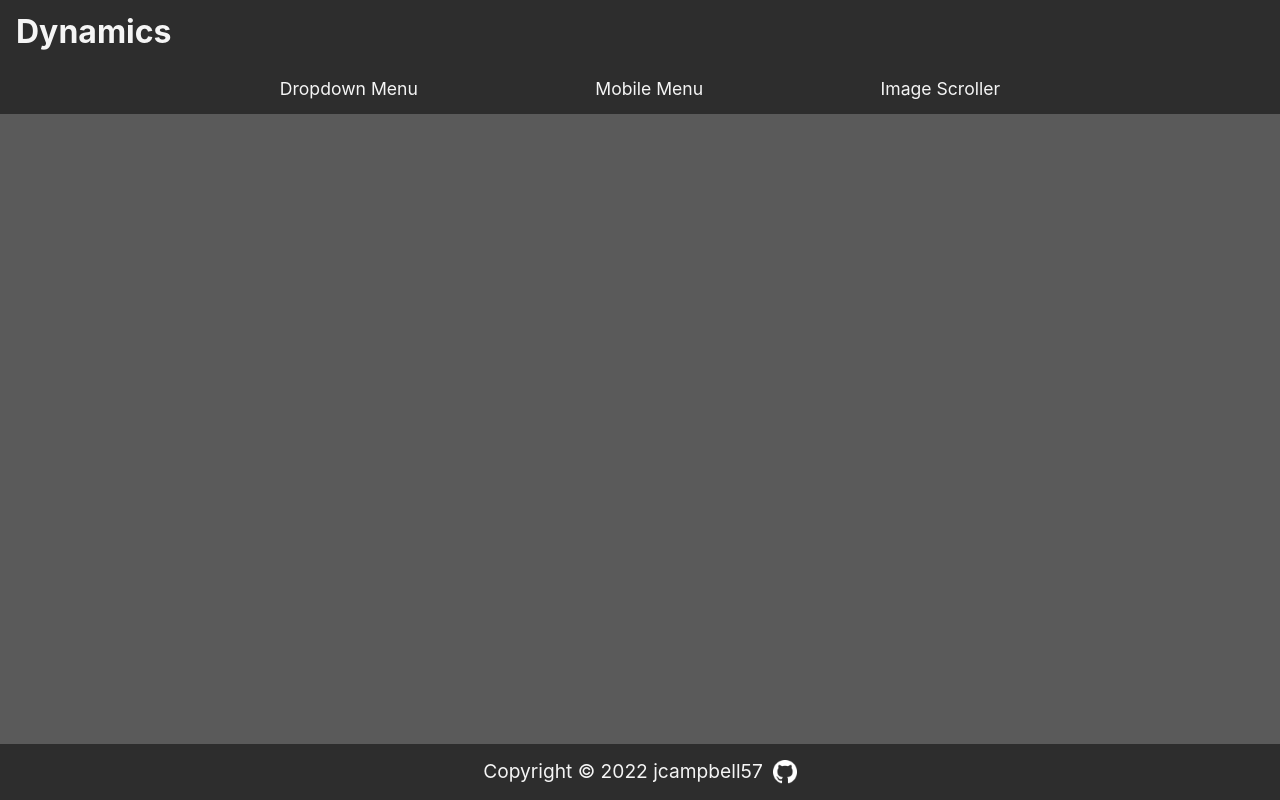
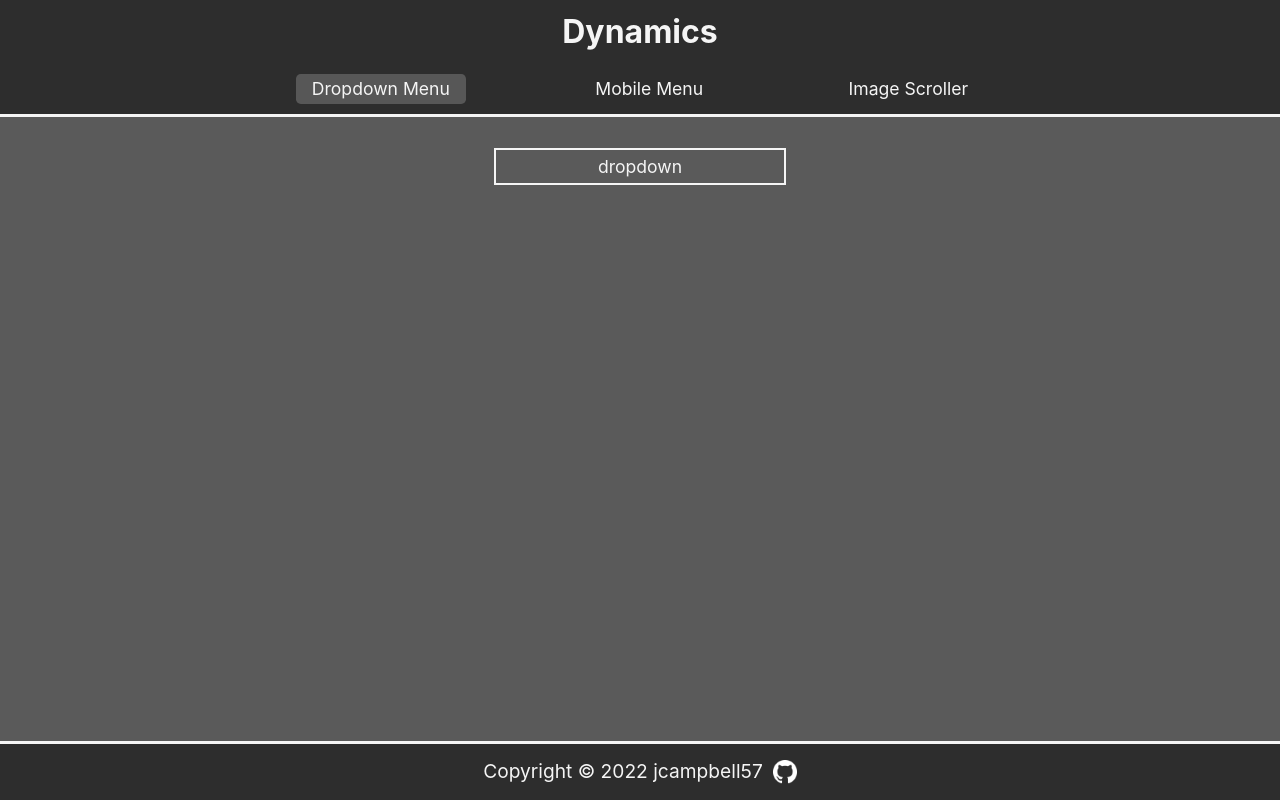
Before and after one commit to jcampbell57/dynamic-user-interface-interactions, a website built with webpack: page dist/index.html in a window 1280 px wide. Built offline with nearby package versions, Linux system fonts and the light colour scheme.

Commit message:
makes main menu functional with placehholder content

```diff
--- a/src/pageLoader.js
+++ b/src/pageLoader.js
@@ -1,12 +1,51 @@
+/* eslint-disable no-plusplus */
 import githubIcon from './assets/GitHub-light-32px.png';
 
 const body = document.querySelector('body');
 
 // helper functions
-const createMenuItem = (itemName, itemContainer) => {
+const processMenuSelection = (e) => {
+  const mainMenu = document.querySelector('.mainMenu');
+  const contentContainer = document.querySelector('.contentContainer');
+
+  // deselect any menu items
+  const menuCount = mainMenu.childElementCount;
+  for (let i = 0; i < menuCount; i++) {
+    mainMenu.children[i].classList.remove('selected');
+  }
+
+  // select new menu item
+  e.target.classList.add('selected');
+
+  // toggle content
+  const contentCount = contentContainer.childElementCount;
+  for (let i = 0; i < contentCount; i++) {
+    // hide current content
+    if (contentContainer.children[i].classList.contains('hidden') === false) {
+      contentContainer.children[i].classList.add('hidden');
+    }
+    // display selected content
+    if (contentContainer.children[i].id === e.target.id) {
+      contentContainer.children[i].classList.remove('hidden');
+    }
+  }
+};
+
+const createMenuItem = (itemName, itemContainer, itemId, itemClass) => {
   const newMenuItem = document.createElement('div');
+
+  newMenuItem.id = `${itemId}`;
+
+  // add class if one is given
+  if (itemClass !== undefined) {
+    newMenuItem.setAttribute('class', `${itemClass}`);
+  }
+
+  newMenuItem.innerText = `${itemName}`;
   newMenuItem.classList.add('menuItem');
-  newMenuItem.innerText = `${itemName}`;
+
+  newMenuItem.addEventListener('click', (e) => processMenuSelection(e));
+
   itemContainer.appendChild(newMenuItem);
 };
 
@@ -25,16 +64,72 @@ const createMainMenu = () => {
   const mainMenu = document.createElement('div');
   mainMenu.classList.add('mainMenu');
 
-  createMenuItem('Dropdown Menu', mainMenu);
-  createMenuItem('Mobile Menu', mainMenu);
-  createMenuItem('Image Scroller', mainMenu);
+  createMenuItem('Dropdown Menu', mainMenu, 'dropdownMenu', 'selected');
+  createMenuItem('Mobile Menu', mainMenu, 'mobileMenu');
+  createMenuItem('Image Scroller', mainMenu, 'imageScroller');
 
   body.appendChild(mainMenu);
+};
+
+const createDropdownMenu = (container) => {
+  const dropdownMenuContainter = document.createElement('div');
+  dropdownMenuContainter.classList.add('content');
+  dropdownMenuContainter.id = 'dropdownMenu';
+
+  const dropdownMenu = document.createElement('div');
+  dropdownMenu.classList.add('dropdownMenu');
+  dropdownMenu.innerText = 'dropdown';
+  dropdownMenu.addEventListener('click', () => {
+    dropdownMenu.classList.toggle('selected');
+  });
+
+  dropdownMenuContainter.appendChild(dropdownMenu);
+  container.appendChild(dropdownMenuContainter);
+};
+
+const createMobileMenu = (container) => {
+  const mobileMenuContainter = document.createElement('div');
+  mobileMenuContainter.classList.add('content', 'hidden');
+  mobileMenuContainter.id = 'mobileMenu';
+
+  // PLACEHOLDER
+  const dropdownMenu = document.createElement('div');
+  dropdownMenu.classList.add('dropdownMenu');
+  dropdownMenu.innerText = 'mobile menu';
+  dropdownMenu.addEventListener('click', () => {
+    dropdownMenu.classList.toggle('selected');
+  });
+  mobileMenuContainter.appendChild(dropdownMenu);
+  // END PLACEHOLDER
+
+  container.appendChild(mobileMenuContainter);
+};
+
+const createImageScroller = (container) => {
+  const imageScrollerContainter = document.createElement('div');
+  imageScrollerContainter.classList.add('content', 'hidden');
+  imageScrollerContainter.id = 'imageScroller';
+
+  // PLACEHOLDER
+  const dropdownMenu = document.createElement('div');
+  dropdownMenu.classList.add('dropdownMenu');
+  dropdownMenu.innerText = 'image scroller';
+  dropdownMenu.addEventListener('click', () => {
+    dropdownMenu.classList.toggle('selected');
+  });
+  imageScrollerContainter.appendChild(dropdownMenu);
+  // END PLACEHOLDER
+
+  container.appendChild(imageScrollerContainter);
 };
 
 const createContentContainer = () => {
   const contentContainter = document.createElement('div');
   contentContainter.classList.add('contentContainer');
+
+  createDropdownMenu(contentContainter);
+  createMobileMenu(contentContainter);
+  createImageScroller(contentContainter);
 
   body.appendChild(contentContainter);
 };
--- a/src/style.css
+++ b/src/style.css
@@ -18,12 +18,15 @@ body {
 /* Header styling */
 
 header {
-    /* border: 1px solid red; */
     box-sizing: border-box;
     padding: 1rem;
 
     background-color: var(--secondary-color);
     color: var(--light-color);
+
+    display: flex;
+    align-items: center;
+    justify-content: center;
 }
 
 header>h1 {
@@ -36,17 +39,16 @@ header>h1 {
 /* Menu styling */
 
 .mainMenu {
-    /* border: 1px solid red; */
-    /* box-sizing: border-box; */
-
     background-color: var(--secondary-color);
     color: var(--light-color);
+    border-bottom: 3px solid var(--light-color);
+    box-sizing: border-box;
 
     display: flex;
     align-items: center;
     justify-content: space-evenly;
 
-    padding: 0 10vw;
+    padding: 0 15vw;
 }
 
 .menuItem {
@@ -56,18 +58,28 @@ header>h1 {
     border-radius: 0.3rem;
 }
 
-.menuItem:hover {
+.menuItem:hover,
+.dropdownMenu:hover {
     cursor: pointer;
     background-color: var(--hover);
 }
 
-.menuItem:active {
+.menuItem:active,
+.dropdownMenu:active {
     background-color: var(--active);
+}
+
+.selected {
+    background-color: var(--hover);
 }
 
 
 
-/* Content container styling */
+/* Content styling */
+
+.hidden {
+    display: none;
+}
 
 .contentContainer {
     /* border: 1px solid red; */
@@ -78,17 +90,38 @@ header>h1 {
     padding: 1rem;
 
     overflow: auto;
+    position: relative;
+
+    display: flex;
+    flex-direction: column;
+    align-items: center;
 }
 
+.content {
+    position: absolute;
+    /* height: auto; */
+    /* width: fit-content; */
+    top: 5%;
+}
+
+.dropdownMenu {
+    color: var(--light-color);
+    width: 20vw;
+    min-width: fit-content;
+    padding: 0.5rem 1rem;
+    border: 2px solid var(--light-color);
+    text-align: center;
+    font-size: 1.1rem;
+}
 
 
 /* Footer styling */
 
 footer {
-    /* border: 1px solid red; */
-    /* box-sizing: border-box; */
     padding: 1rem;
     margin-top: auto;
+    border-top: 3px solid var(--light-color);
+    box-sizing: border-box;
 
     background-color: var(--secondary-color);
     color: var(--light-color);
```
Also changed, not shown: dist/index.bundle.js, dist/pageLoader.bundle.js.
